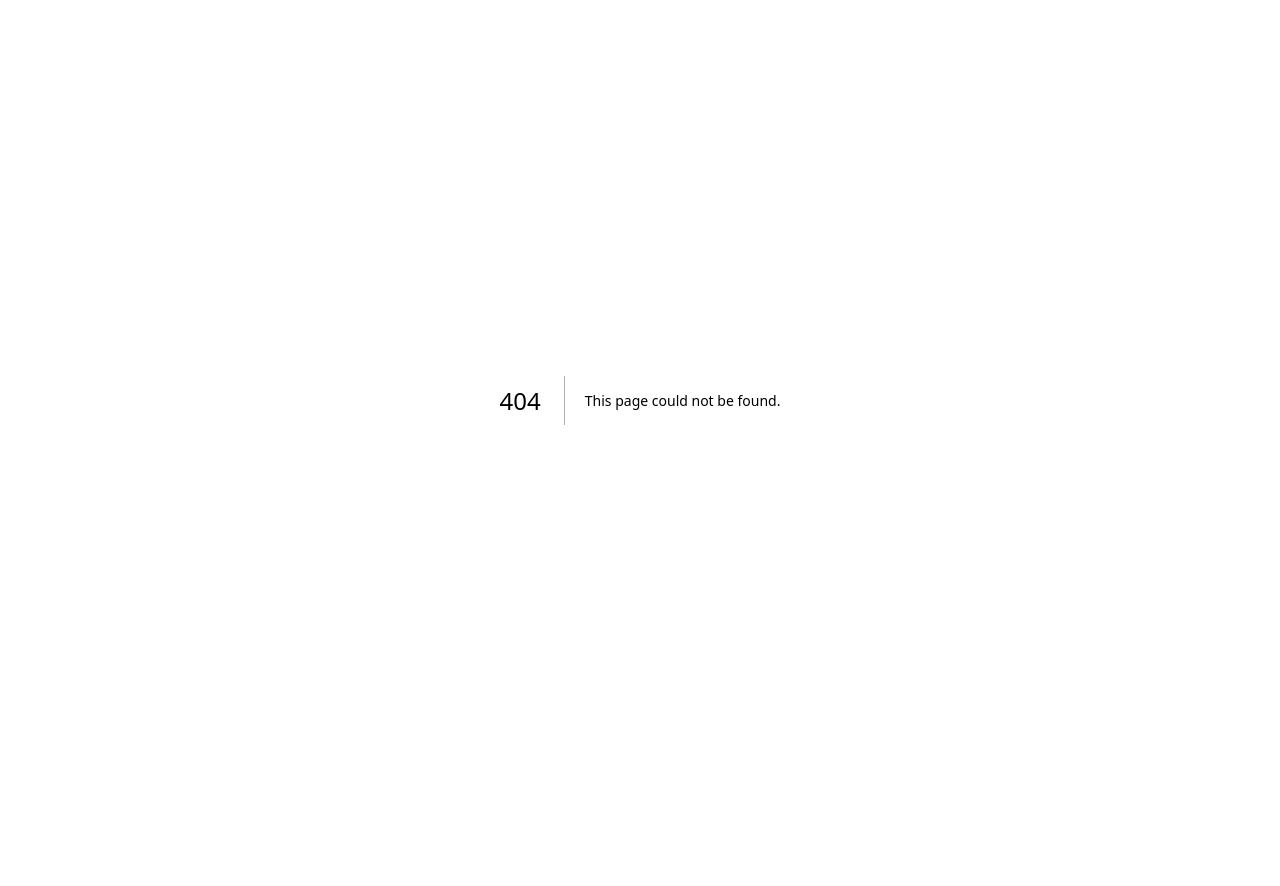
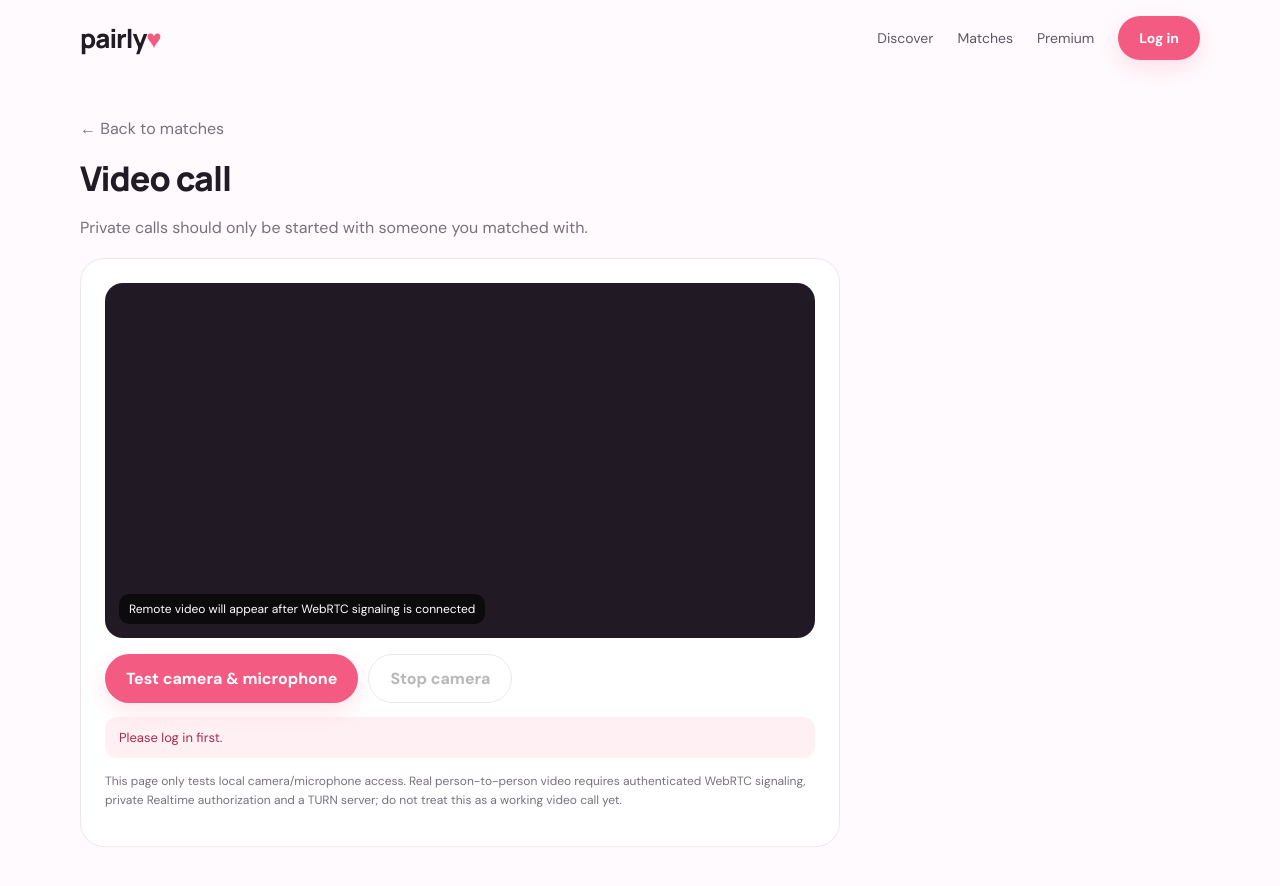
Before and after one commit to kirushnakanthan2021-crypto/Dating_website-, a Next.js app: page /calls/1 in a window 1280 px wide. Before the commit this address had no page. Shown: the top 886 px of the page. Before the commit the page ends 800 px from the top, so only its background shows below. Built offline with nearby package versions, Linux system fonts and the light colour scheme; no server answers.

Commit message:
Add call UI and not-found page

```diff
--- /dev/null
+++ b/src/app/calls/[id]/page.tsx
@@ -0,0 +1,56 @@
+"use client";
+
+import { useEffect, useRef, useState } from "react";
+import { useParams } from "next/navigation";
+import Link from "next/link";
+import Nav from "@/components/Nav";
+import { createClient } from "@/lib/supabase";
+
+export default function CallPage() {
+  const params = useParams<{ id: string }>();
+  const localVideo = useRef<HTMLVideoElement>(null);
+  const [message, setMessage] = useState("Sign in and open a valid match before a call can be set up.");
+  const [mediaReady, setMediaReady] = useState(false);
+  const [busy, setBusy] = useState(false);
+
+  useEffect(() => {
+    const s = createClient();
+    if (!s) return;
+    let alive = true;
+    s.auth.getUser().then(async ({ data: { user } }) => {
+      if (!alive) return;
+      if (!user) { setMessage("Please log in first."); return; }
+      const { data, error } = await s.from("matches").select("id").eq("id", params.id).maybeSingle();
+      if (error || !data) setMessage("A valid match is required before starting a call.");
+      else setMessage("Match verified. Camera preview can be tested; remote call signaling is not configured in this starter.");
+    });
+    return () => { alive = false; };
+  }, [params.id]);
+
+  async function testCamera() {
+    setBusy(true);
+    try {
+      const stream = await navigator.mediaDevices.getUserMedia({ video: true, audio: true });
+      if (localVideo.current) localVideo.current.srcObject = stream;
+      setMediaReady(true);
+      setMessage("Your local camera and microphone are ready. This starter does not yet connect the other person.");
+    } catch {
+      setMessage("Camera/microphone permission was denied or is unavailable. Allow access in browser settings and use HTTPS.");
+    } finally { setBusy(false); }
+  }
+
+  function stopCamera() {
+    const stream = localVideo.current?.srcObject as MediaStream | null;
+    stream?.getTracks().forEach(track => track.stop());
+    if (localVideo.current) localVideo.current.srcObject = null;
+    setMediaReady(false);
+    setMessage("Camera and microphone stopped.");
+  }
+
+  useEffect(() => () => {
+    const stream = localVideo.current?.srcObject as MediaStream | null;
+    stream?.getTracks().forEach(track => track.stop());
+  }, []);
+
+  return <><Nav/><main className="shell page"><Link href="/matches" className="muted">← Back to matches</Link><h1 className="page-title" style={{marginTop:16}}>Video call</h1><p className="muted">Private calls should only be started with someone you matched with.</p><div className="panel" style={{maxWidth:760,marginTop:20}}><div style={{background:"#211923",borderRadius:18,minHeight:280,display:"grid",placeItems:"center",overflow:"hidden",position:"relative"}}><video ref={localVideo} autoPlay muted playsInline style={{width:"100%",maxHeight:460,objectFit:"cover"}}/><div style={{position:"absolute",bottom:14,left:14,background:"#0009",color:"white",padding:"7px 10px",borderRadius:10,fontSize:12}}>{mediaReady?"Your camera preview":"Remote video will appear after WebRTC signaling is connected"}</div></div><div style={{display:"flex",gap:10,flexWrap:"wrap",marginTop:16}}><button className="btn primary" disabled={busy||mediaReady} onClick={testCamera}>{busy?"Requesting access…":"Test camera & microphone"}</button><button className="btn secondary" disabled={!mediaReady} onClick={stopCamera}>Stop camera</button></div>{message&&<div className="status">{message}</div>}<p className="site-warning">This page only tests local camera/microphone access. Real person-to-person video requires authenticated WebRTC signaling, private Realtime authorization and a TURN server; do not treat this as a working video call yet.</p></div></main></>;
+}
```
